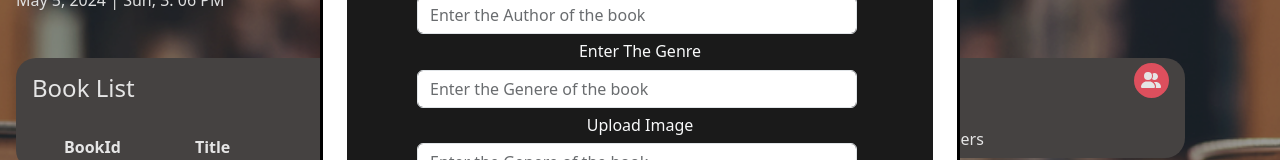
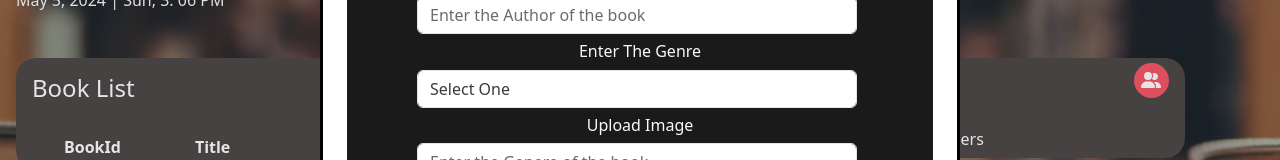
Before and after one commit to sarath2297/Library-management, a React (Vite) app: page /admin in a window 1280 px wide. Both pictures are taken after typing "Sample" into the empty fields and a click on the button "Add Book". Shown: the part 187-347 px from the top of the page. Built offline with nearby package versions, Linux system fonts and the light colour scheme; no server answers.

Commit message:
dropdown detup

```diff
--- a/src/components/Admin/AddBookModal.jsx
+++ b/src/components/Admin/AddBookModal.jsx
@@ -17,6 +17,7 @@ const AddBookModal = forwardRef(function AddBookModal(
     "History",
     "Encyclopedias",
   ];
+
 
   const [bookDetails, setBookDetails] = useState({
     title: "",
@@ -44,6 +45,7 @@ const AddBookModal = forwardRef(function AddBookModal(
           genre: "",
         });
         hideAddBookModal();
+        dropdown.selectedIndex = 0;
       } else {
         alert("Something went wrong");
       }
@@ -51,6 +53,17 @@ const AddBookModal = forwardRef(function AddBookModal(
   };
 
   console.log(bookDetails);
+  const dropdown = document.getElementById("genreDropdown")
+  const reset = ()=>{
+    hideAddBookModal();
+    setBookDetails({
+      title: "",
+      author: "",
+      imageLink: "",
+      genre: "",
+    });
+    dropdown.selectedIndex = 0;
+  }
 
   return (
     <dialog
@@ -67,7 +80,7 @@ const AddBookModal = forwardRef(function AddBookModal(
             <h6 className="mt-2 text-light">Enter The Title</h6>
             <input
               type="text"
-              value={bookDetails.title}
+              value={bookDetails.title || ''}
               className="rounded form-control w-75"
               style={{ marginLeft: "70px" }}
               placeholder="Enter the title of the book"
@@ -81,6 +94,7 @@ const AddBookModal = forwardRef(function AddBookModal(
             <h6 className="mt-2 text-light">Enter The Author</h6>
             <input
               type="text"
+              autocomplete="off"
               value={bookDetails.author}
               className="rounded form-control w-75"
               style={{ marginLeft: "70px" }}
@@ -92,19 +106,21 @@ const AddBookModal = forwardRef(function AddBookModal(
             />
           </div>
           <div>
-            <h6 className="mt-2 text-light">Enter The Genre </h6>
-
-            <input
-              type="text"
-              value={bookDetails.genre}
-              className="rounded form-control w-75"
-              style={{ marginLeft: "70px" }}
-              placeholder="Enter the Genere of the book"
-              name="genre"
-              onChange={(e) =>
-                setBookDetails({ ...bookDetails, genre: e.target.value })
-              }
-            />
+            <h6 className="mt-2 text-light" style={{position:'relative'}}>Enter The Genre </h6>
+            <select value={bookDetails.genre} onChange={(e) =>
+              setBookDetails({ ...bookDetails, genre: e.target.value })
+              } id="genreDropdown" className="form-control w-75 rounded" style={{ marginLeft: "70px" }}>
+              <option value="" selected disabled>Select One</option>
+              <option value="Novels" >Novels</option>
+              <option value="Fantasy">Fantasy</option>
+              <option value="Romance">Romance</option>
+              <option value="Biography/Autobiography">Biography/Autobiography</option>
+              <option value="Chrime Thriller">Chrime Thriller</option>
+              <option value="Travel">Travel</option>
+              <option value="Cooking/Food">Cooking/Food</option>
+              <option value="History">History</option>
+              <option value="Encyclopedias">Encyclopedias</option>
+            </select>
           </div>
           <div>
             <h6 className="mt-2 text-light">Upload Image </h6>
@@ -124,7 +140,7 @@ const AddBookModal = forwardRef(function AddBookModal(
         <div className="p-2 ms-5 my-2">
           <button
             className="px-3 py-1 rounded btn bg-danger text-light"
-            onClick={hideAddBookModal}
+            onClick={reset}
           >
             Discard
           </button>
```
